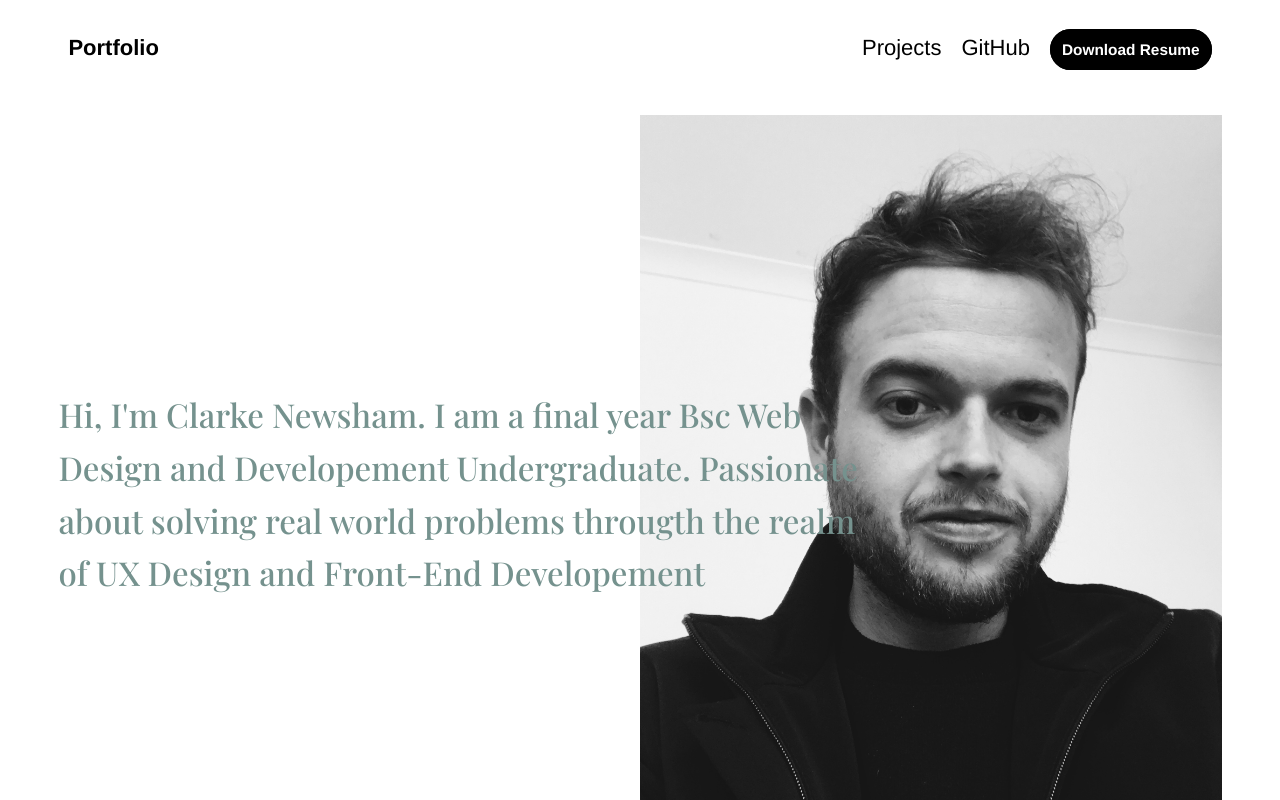
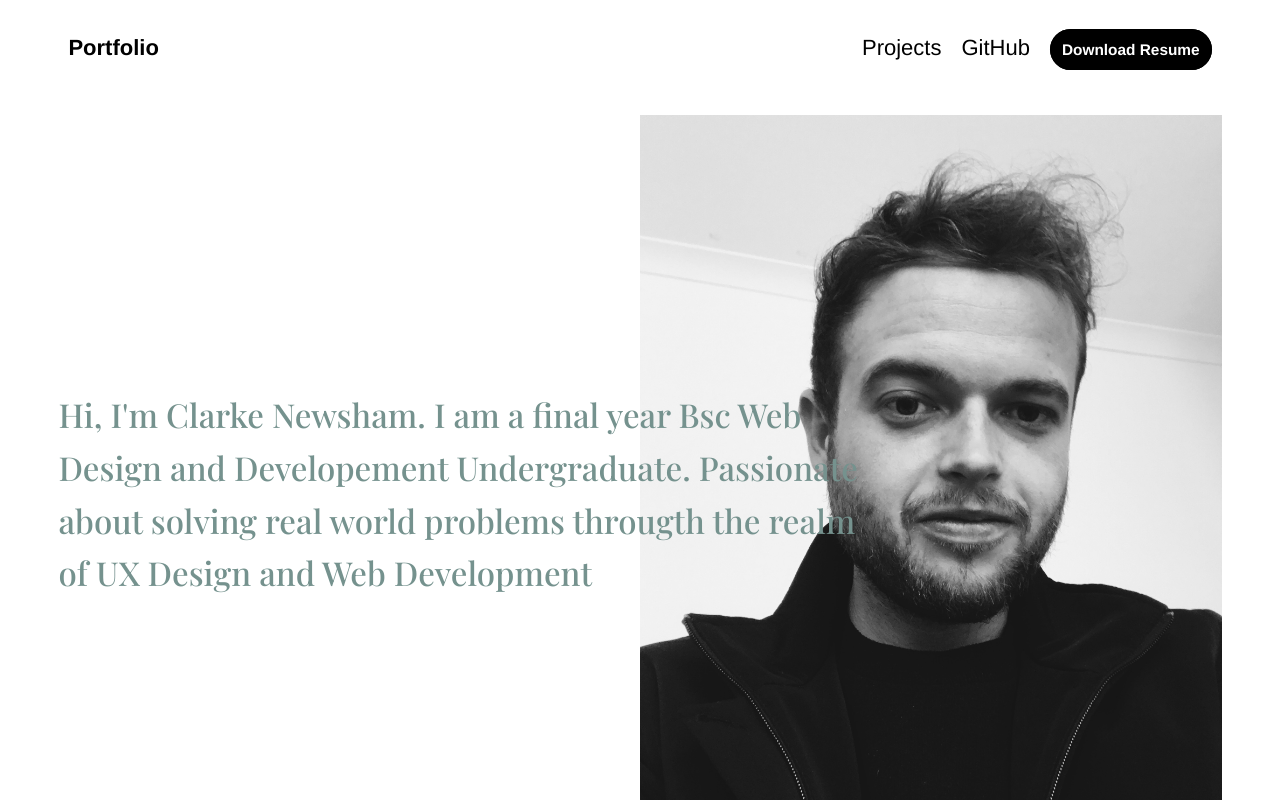
Before and after one commit to clarkenewsh/portfolio-site, a Vue app: page / in a window 1280 px wide. Shown: the top 800 px of the page. Built offline with nearby package versions, Linux system fonts and the light colour scheme.

Commit message:
header body copy changes, project cta font size adjustment

```diff
--- a/src/components/Header.vue
+++ b/src/components/Header.vue
@@ -1,7 +1,7 @@
 <template>
   <section id="header">
     <img src="../assets/portrait-large.jpeg" alt="Clarke portrait image">
-    <h1>Hi, I'm Clarke Newsham. I am a final year Bsc Web Design and Developement Undergraduate. Passionate about solving real world problems througth the realm of UX Design and Front-End Developement</h1>
+    <h1>Hi, I'm Clarke Newsham. I am a final year Bsc Web Design and Developement Undergraduate. Passionate about solving real world problems througth the realm of UX Design and Web Development</h1>
   </section>
 </template>
 
--- a/src/components/Projects.vue
+++ b/src/components/Projects.vue
@@ -7,7 +7,7 @@
       <div>
         <h3 class="project-title">PopUps</h3>
         <h4 class="project-sub-title">Passion Project</h4>
-        <p>PopUps Landing page was created on the back of the growing popularity of pop-up reatilers and cusine. The landing page was designed and coded using HTML5 and CC3.</p>
+        <p>PopUps landing page was created on the back of the growing popularity of pop-up reatilers and cusine. Developed using HTML5, CCS3, Flexbox and Netlify</p>
       </div>
       <img src="../assets/popups-thumb.png" alt="">
       <div class="project-cta">
@@ -158,7 +158,7 @@
 .project-cta a {
   color: #75928e;
   padding: 10px;
-  font-size: 70%;
+  font-size: 85%;
 
 }
 
```
